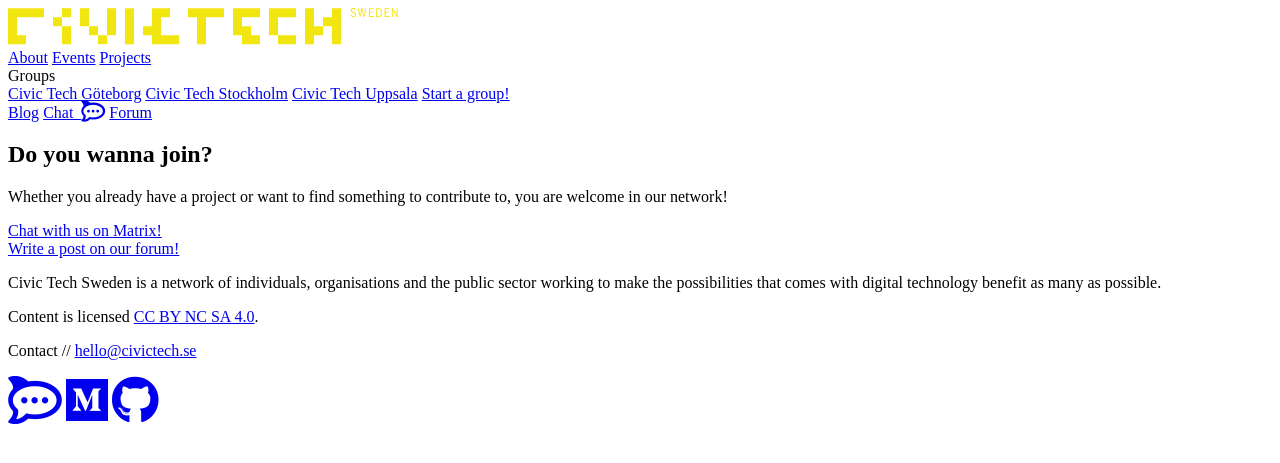
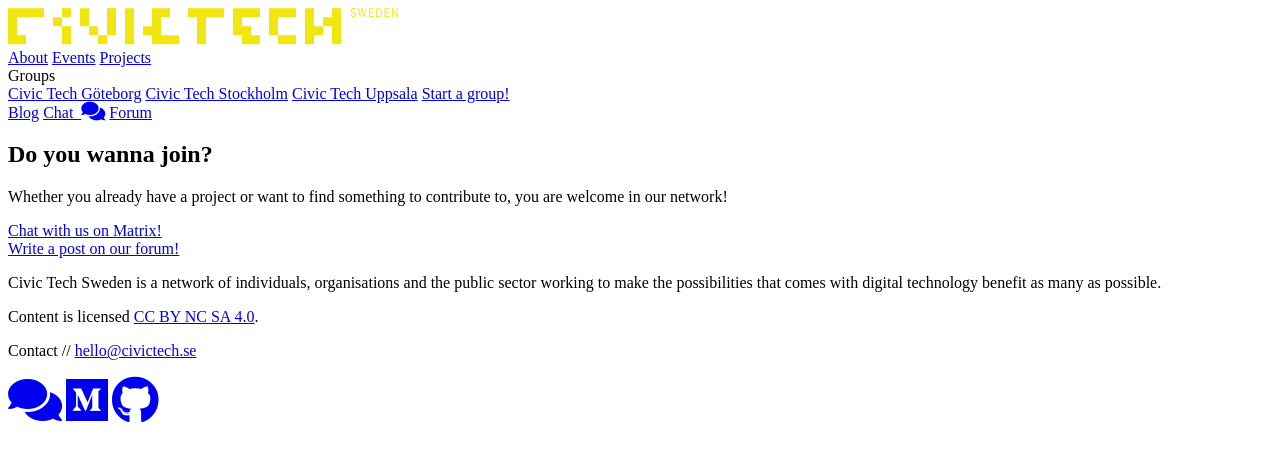
Before and after one commit to civictechsweden/civictech.se, a Jekyll site: the page built from _events/welcome-to-our-forum.md, in a window 1280 px wide. Shown: the top 463 px of the page. Built offline with Jekyll 4.4.1, drawn with Linux system fonts in a browser that asks for light colours; comment, search, counter and statistics services are not loaded.

Commit message:
Replace RocketChat icons with generic chat and improve README.
Use Font Awesome comments icons for Matrix links in the menu and footer, and document local development plus GitHub Pages deploy from master.

```diff
--- a/_includes/menu.html
+++ b/_includes/menu.html
@@ -19,7 +19,7 @@
     {% when 'chat' %}
     <a class="navbar-item" href="{{item.url}}"
       >{{item.title}} &nbsp;<span class="icon"
-        ><i class="fab fa-rocketchat fa-lg"></i></span
+        ><i class="fas fa-comments fa-lg" aria-hidden="true"></i></span
     ></a>
     {% else %}
     <a class="navbar-item" href="{{site.baseurl}}{{item.url}}"
--- a/_includes/social.html
+++ b/_includes/social.html
@@ -1,5 +1,5 @@
 <div class="is-pulled-right">
-  <a href="https://app.element.io/#/room/#civictechse:matrix.org" class="has-text-white"><span class="icon is-large"><i class="fab fa-rocketchat fa-3x" aria-hidden="true"></i></span></a>
+  <a href="https://app.element.io/#/room/#civictechse:matrix.org" class="has-text-white" aria-label="Matrix chat" title="Matrix chat"><span class="icon is-large"><i class="fas fa-comments fa-3x" aria-hidden="true"></i></span></a>
   <a href="https://medium.com/civictechsweden" class="has-text-white"><span class="icon is-large"><i class="fab fa-medium fa-3x" aria-hidden="true"></i></span></a>
   <a href="https://github.com/civictechsweden" class="has-text-white"><span class="icon is-large"><i class="fab fa-github fa-3x" aria-hidden="true"></i></span></a>
 </div>
```
Also changed, not shown: README.md.
